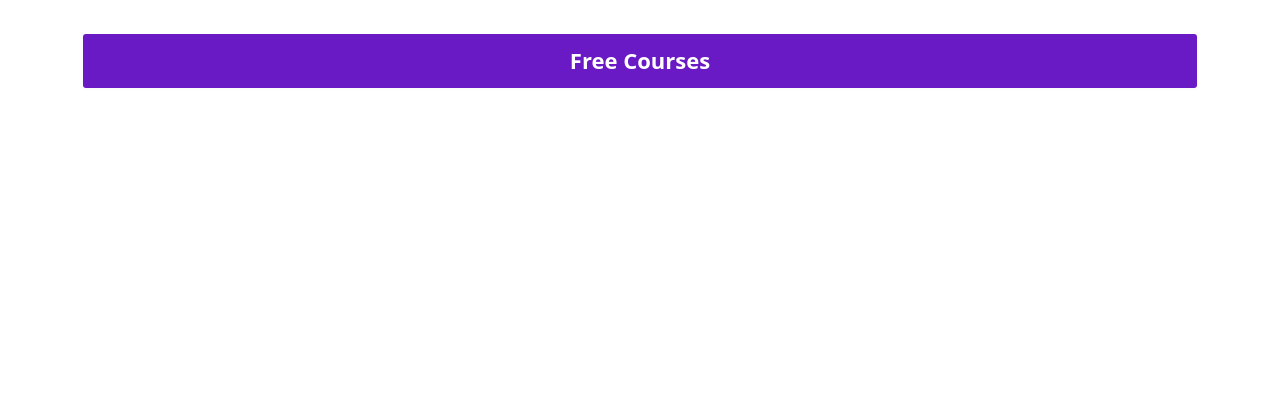
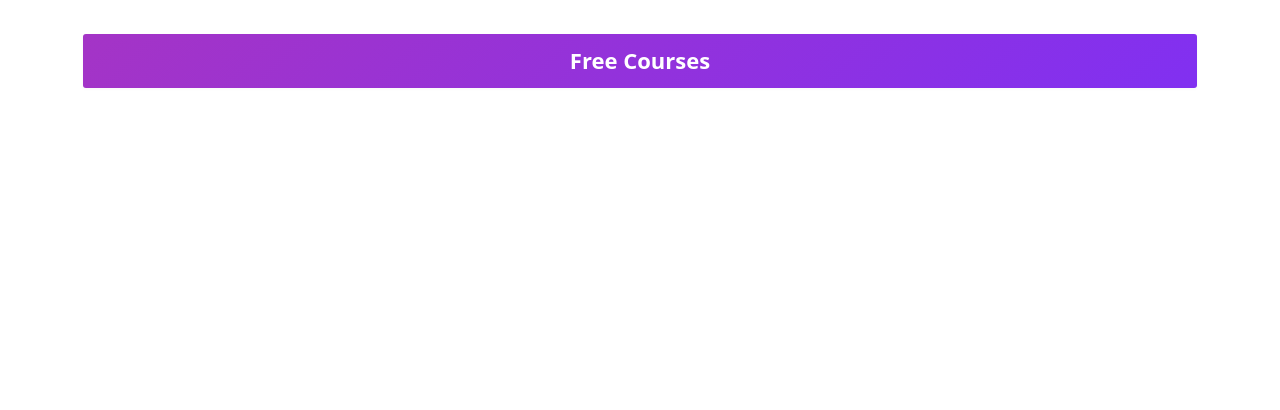
Before and after one commit to prajwalmandlik2004/course-page, a plain HTML site: page index.html in a window 1280 px wide. Shown: the part 390-800 px from the top of the page. Drawn offline with nearby package versions, Linux system fonts and the light colour scheme.

Commit message:
Update index.html

```diff
--- a/index.html
+++ b/index.html
@@ -38,7 +38,8 @@
         .button-5 {
             align-items: center;
             background-clip: padding-box;
-            background-color: #691ac4;
+            /* background-color: #691ac4; */
+            background-image: linear-gradient(135deg, rgb(164, 52, 198), rgb(129, 48, 241));
             border: 1px solid transparent;
             border-radius: .25rem;
             box-shadow: rgba(0, 0, 0, 0.02) 0 1px 3px 0;
```
